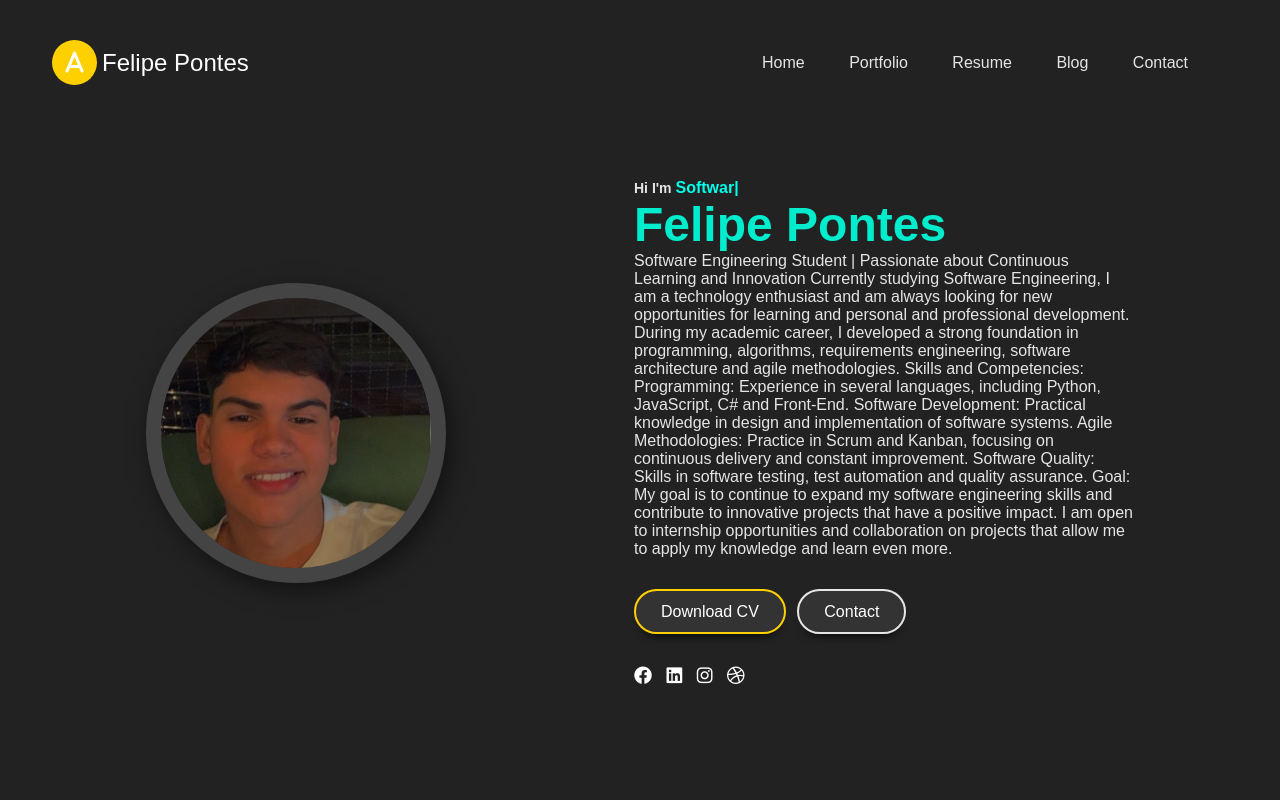
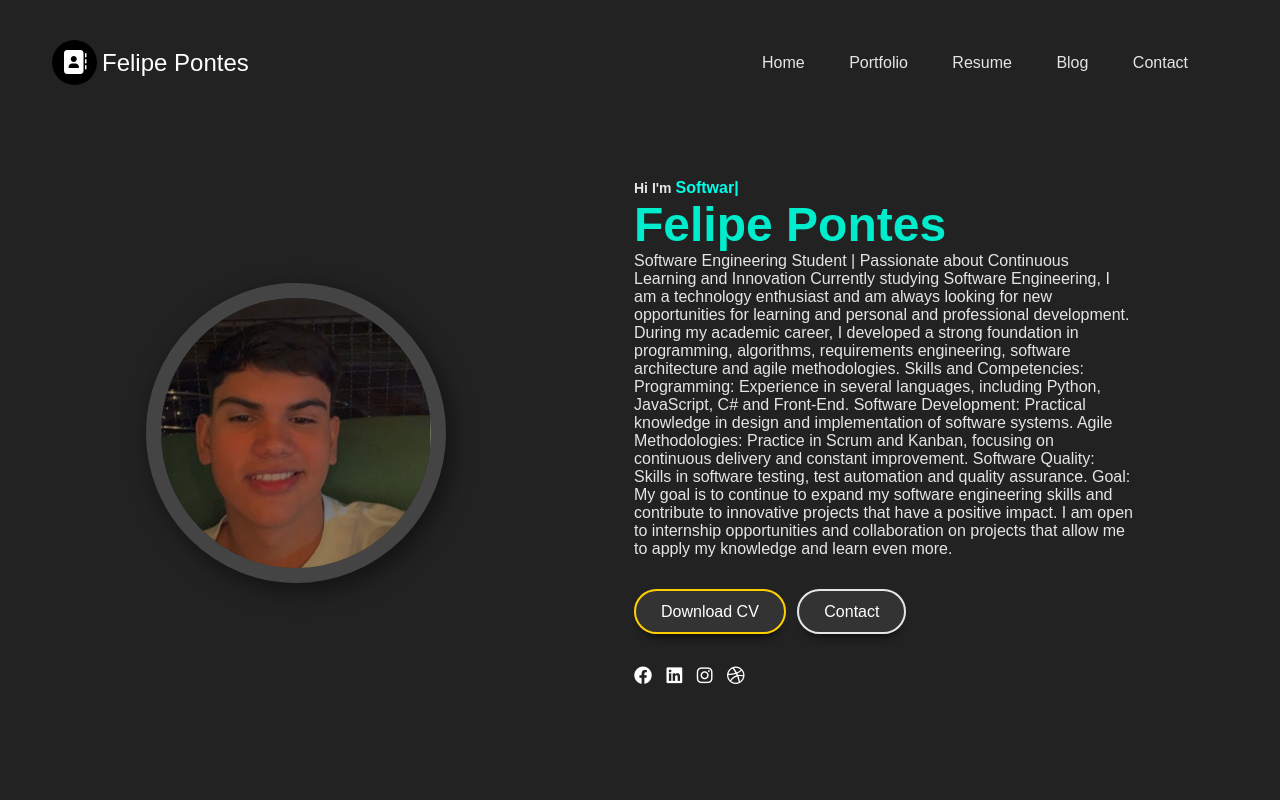
Before and after one commit to Ponthezs/ProjetosCode, a PHP site: page / in a window 1280 px wide. Run offline with PHP 8.4, Linux system fonts and the light colour scheme.

Commit message:
portfolio
Versão 1.2

```diff
--- a/portfolio/index.html
+++ b/portfolio/index.html
@@ -14,7 +14,7 @@
         <div class="wrapper">
             <header>
                 <div class="logo">
-                    <i class="fa-solid fa-a"></i>
+                    <i class="fa-solid fa-address-book"></i>
                     <div class="logo-text">Felipe Pontes</div>
                 </div>
                 <nav>
--- a/portfolio/style.css
+++ b/portfolio/style.css
@@ -35,7 +35,7 @@
 .logo i{
     height: 45px;
     width:45px;
-    background-color: #ffd000;
+    background-color: #000000;
     border-radius: 50%;
     color:#fff;
     font-weight: 700;
```
